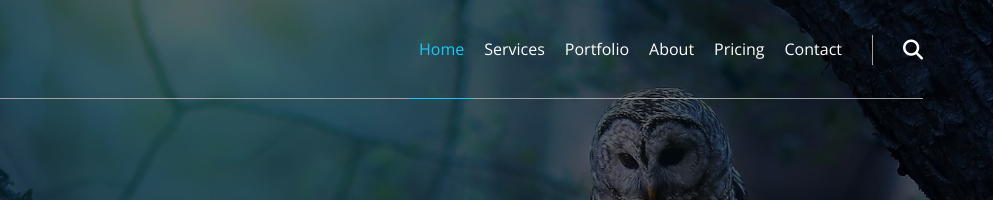
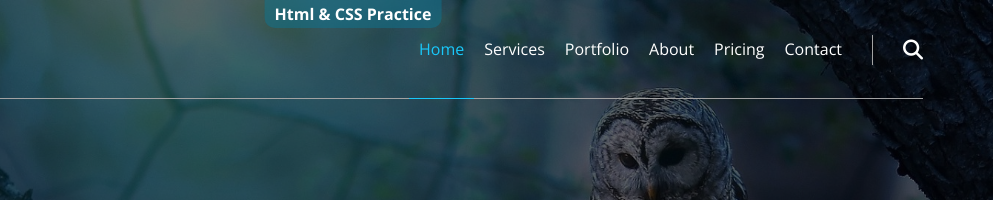
Before and after one commit to HazemHassan03/Template_Kasper_Html_and_CSS, a plain HTML site: page index.html in a window 1280 px wide. Shown: the top 200 px of the page, 287-1280 px from the left. Drawn offline with nearby package versions, Linux system fonts and the light colour scheme; files whose address does not match are found by name; a web font is replaced by a local one.

Commit message:
index.html

```diff
--- a/index.html
+++ b/index.html
@@ -39,7 +39,7 @@
         </div>
     </header>
     <div class="landing">
-        <div class="overlay"></div>
+        <div class="overlay"><p>Html & CSS Practice</p></div>
         <div class="text">
             <div class="content">
                 <h2>
```
